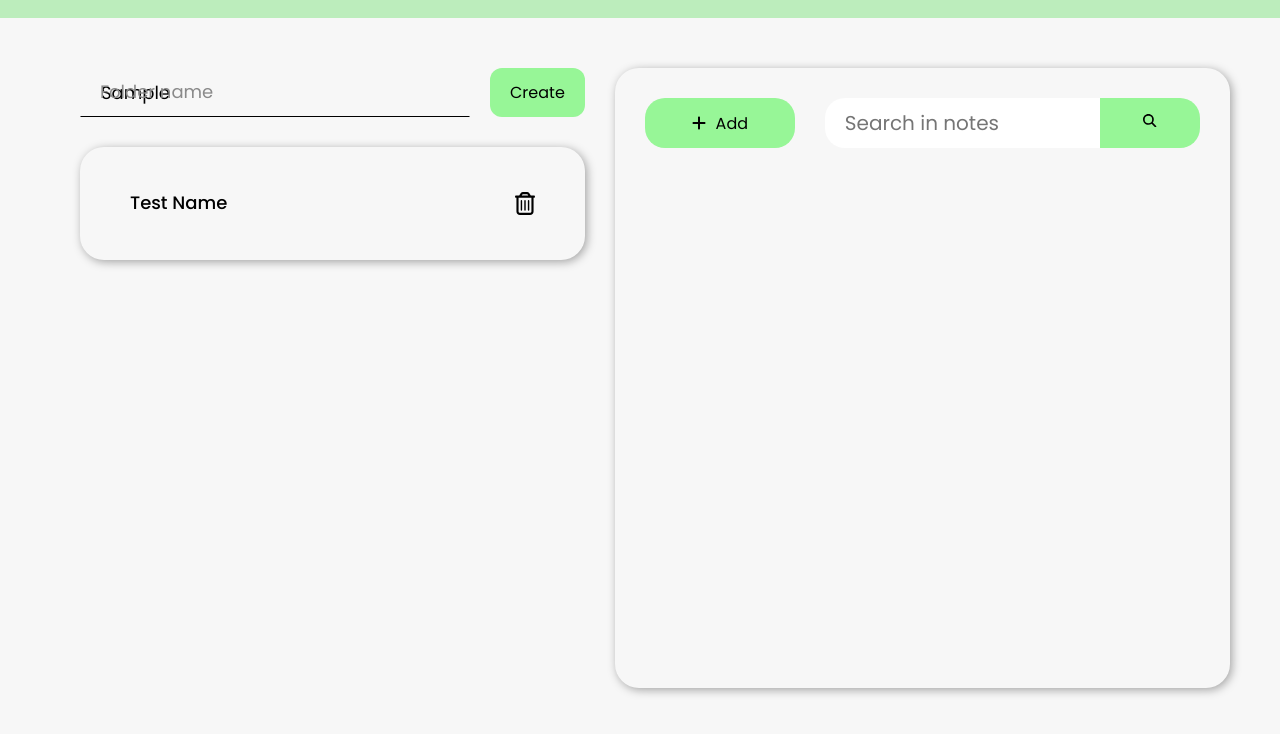
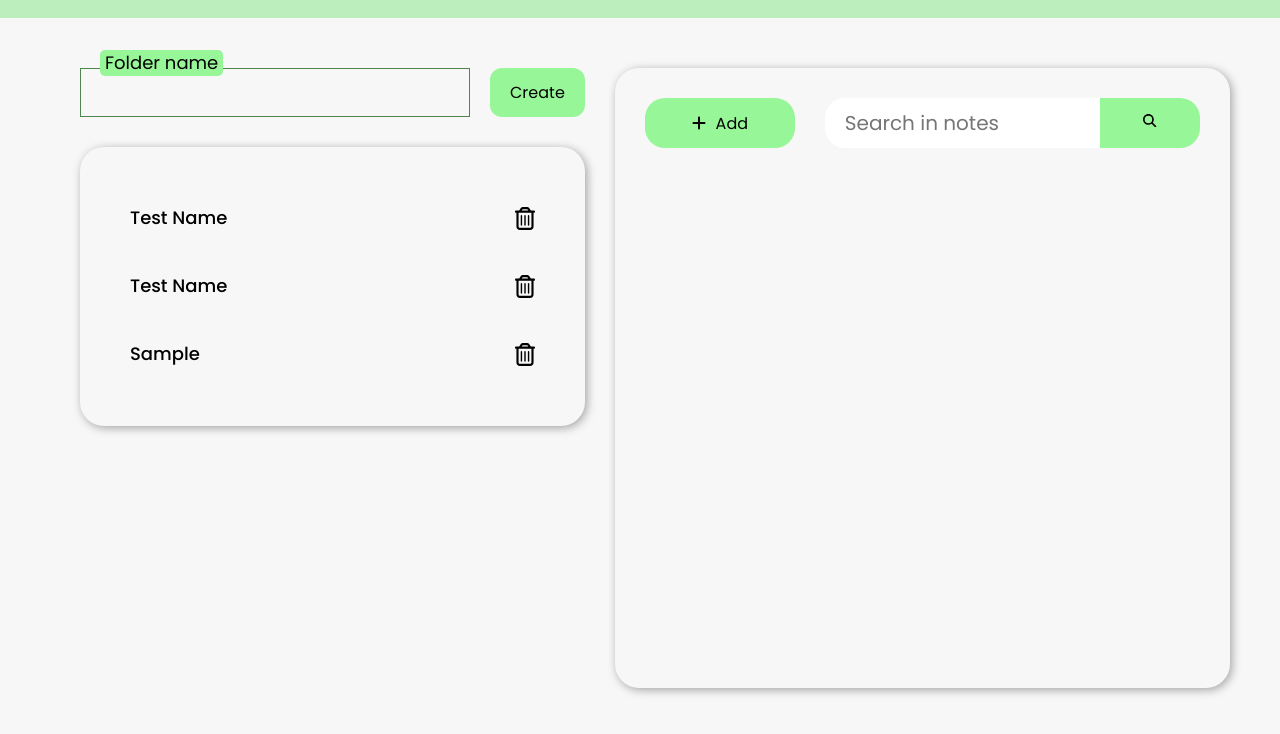
Before and after one commit to ArtmMtvnko/ToDo-List, a website built with webpack: page src/index.html in a window 1280 px wide. Both pictures are taken after typing "Sample" into the empty fields and a click on the button "Create". Shown: the part 62-796 px from the top of the page. Built offline with nearby package versions, Linux system fonts and the light colour scheme.

Commit message:
Add functionality for adding Folders
Create composition for creating folders.

```diff
--- a/src/index.html
+++ b/src/index.html
@@ -18,9 +18,13 @@
                         <input id="folderName" type="text">
                         <label for="folderName">Folder name</label>
                     </div>
-                    <button>Create</button>
+                    <button id="createFolderBtn">Create</button>
                 </div>
-                <div class="aside__folders">
+                <div id="foldersList" class="aside__folders">
+                    <div class="folder">
+                        <p>Test Name</p>
+                        <img src="assets/icons/trash-can.svg" alt="">
+                    </div>
                     <div class="folder">
                         <p>Test Name</p>
                         <img src="assets/icons/trash-can.svg" alt="">
--- a/src/index.js
+++ b/src/index.js
@@ -1,2 +1,20 @@
 import './index.html'
 import './styles/index.scss'
+import './scripts/folderInputAnimation.js'
+
+import { createFolder } from './scripts/createFolder.js'
+import { Folders } from './scripts/Folders.js'
+
+const folders = new Folders()
+
+const createFolderBtn = document.querySelector('#createFolderBtn')
+const folderNameInput = document.querySelector('#folderName')
+
+createFolderBtn.addEventListener('click', () => {
+    if (folderNameInput.value.trim() === '') return
+    const folder = createFolder(folderNameInput.value)
+    folder.addFolderToList()
+    folders.addFolder(folder)
+
+    folderNameInput.value = ''
+})
--- a/src/scripts/Folders.js
+++ b/src/scripts/Folders.js
@@ -0,0 +1,9 @@
+export class Folders {
+    constructor() {
+        this.folders = []
+    }
+
+    addFolder(folder) {
+        this.folders.push(folder)
+    }
+}
--- /dev/null
+++ b/src/scripts/createFolder.js
@@ -0,0 +1,48 @@
+import trashBin from '../assets/icons/trash-can.svg'
+
+export function createFolder(folderTitle) {
+    const folder = {
+        folderTitle,
+        notes: []
+    }
+    return {
+        ...folder,
+        ...addFolderToList(folder)
+    }
+}
+
+function addFolderToList({folderTitle, notes}) {
+    return {
+        addFolderToList: () => {
+            const folderList = document.querySelector('#foldersList')
+            const folder = document.createElement('div')
+            folder.classList.add('folder')
+
+            const folderName = document.createElement('p')
+            folderName.textContent = folderTitle
+            const bin = document.createElement('img')
+            bin.src = trashBin
+
+            folder.appendChild(folderName)
+            folder.appendChild(bin)
+
+            folderList.appendChild(folder)
+
+            bin.addEventListener('click', () => {
+                folder.remove()
+            })
+
+            folder.addEventListener('click', () => {
+                // Delete staff below later!
+                notes.push({
+                    noteTitle: 'Test',
+                    description: 'Some description for testing',
+                    priority: 'high',
+                    date: 'No date'
+                })
+
+                console.log(notes)
+            })
+        }
+    }
+}
--- /dev/null
+++ b/src/scripts/folderInputAnimation.js
@@ -0,0 +1,9 @@
+const folderInput = document.querySelector('#folderName')
+
+folderInput.addEventListener('blur', () => {
+    if (folderInput.value.trim() === '') {
+        folderInput.classList.remove('contain-text')
+        return
+    }
+    folderInput.classList.add('contain-text')
+})
--- a/src/styles/aside.scss
+++ b/src/styles/aside.scss
@@ -56,6 +56,20 @@
                 color: #000;
             }
         }
+
+        &.contain-text {
+            border: 1px solid #4e864e;
+            background-color: transparent;
+            & + label {
+                transform: translate(0, -28px);
+                margin: 10px 20px;
+                padding: 4px 5px;
+                border-radius: 5px;
+
+                background-color: #97f697;
+                color: #000;
+            }
+        }
     }
 
     label {
@@ -79,20 +93,23 @@
     justify-content: space-between;
     align-items: center;
 
+    margin: 15px 0;
     padding: 15px 20px;
     border-radius: 12px;
+    cursor: pointer;
 
     transition: 0.3s;
 
     p {
         font-size: 18px;
         font-weight: 500;
-        cursor: default;
+        cursor: pointer;
     }
 
     img {
         width: 20px;
         cursor: pointer;
+        user-select: none;
     }
 
     &:hover {
```
